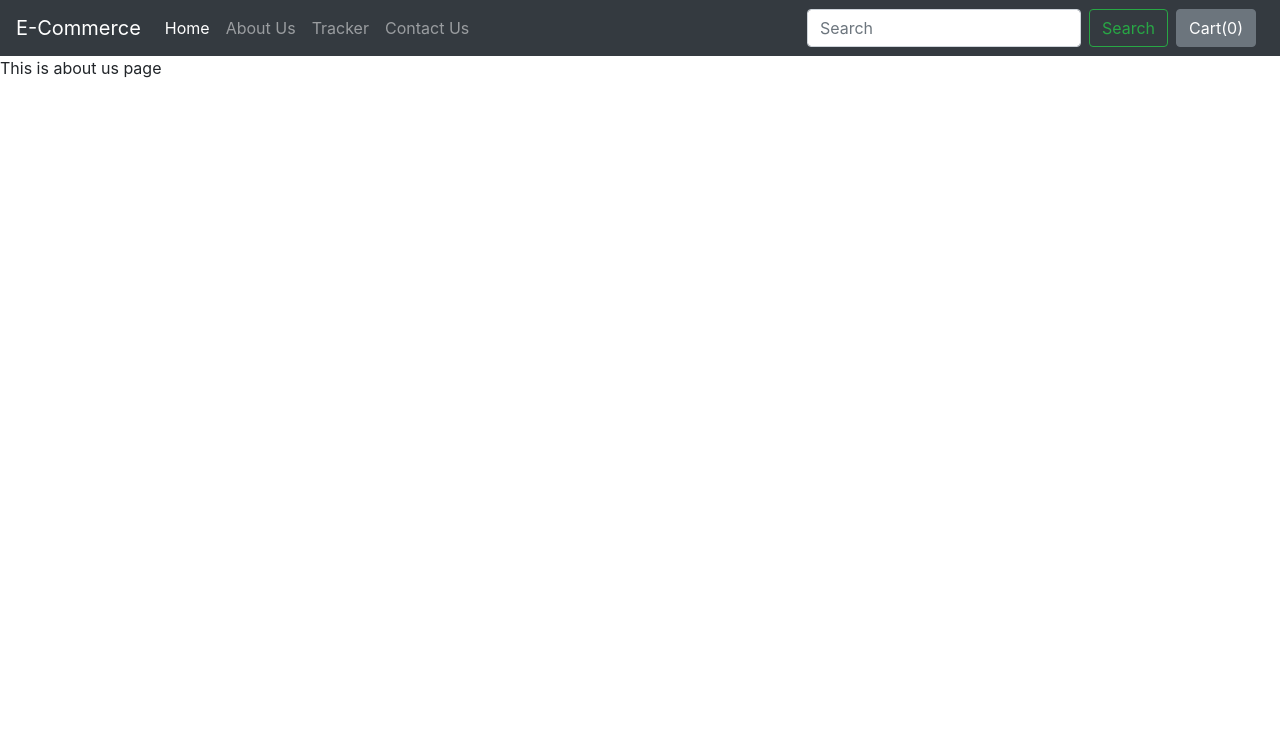
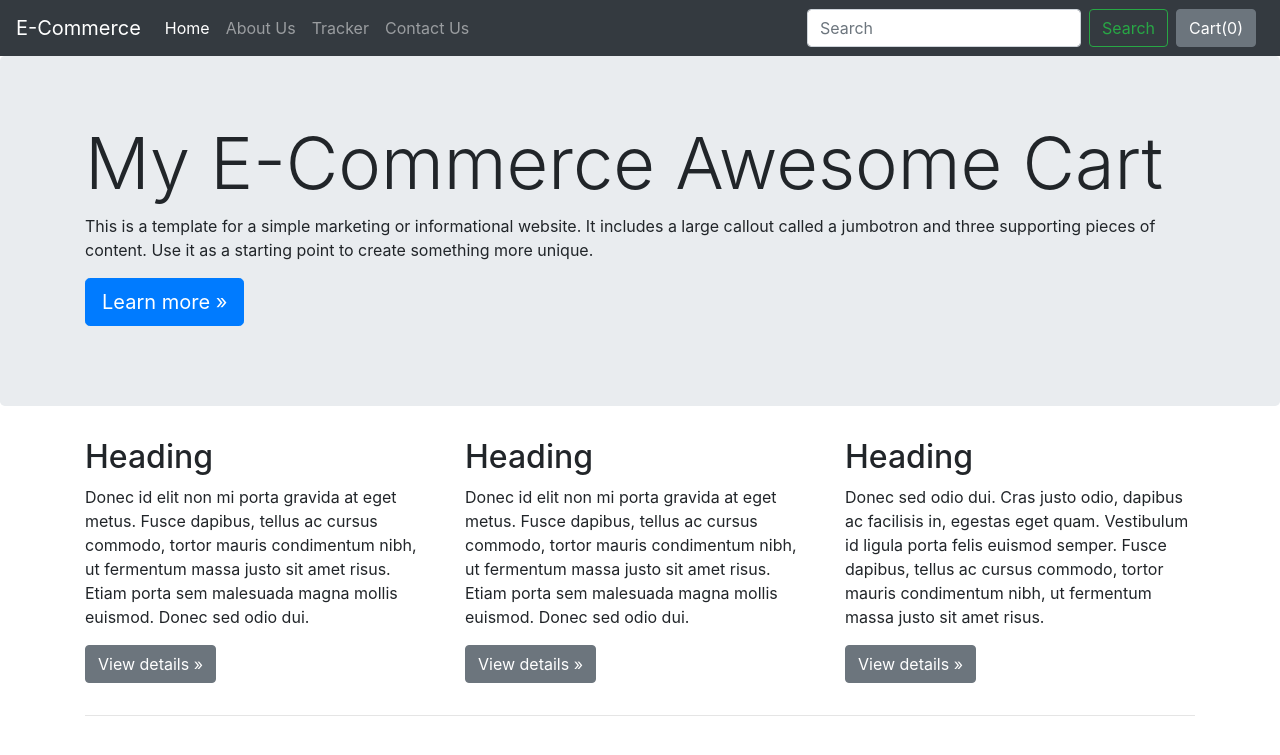
Before and after one commit to Mohammadhussain257/ecommerce, a Django app: page /shop/about/ in a window 1280 px wide. Shown: the top 755 px of the page. Run offline with Django 3.2, Linux system fonts and the light colour scheme; some libraries are stand-ins or nearby versions.

Commit message:
quick view of product and about us page

```diff
--- a/shop/urls.py
+++ b/shop/urls.py
@@ -9,6 +9,6 @@ urlpatterns = [
     path('contact/', views.contact, name='ContactUs'),
     path('tracker/', views.tracker, name='TrackingStatus'),
     path('search/', views.search, name='Search'),
-    path('productview/', views.prodview, name='ProductView'),
+    path('productview/<int:prod_id>', views.prodview, name='ProductView'),
     path('checkout/', views.checkout, name='Checkout'),
 ]
--- a/shop/views.py
+++ b/shop/views.py
@@ -34,8 +34,10 @@ def search(request):
     return render(request, 'shop/search.html')
 
 
-def prodview(request):
-    return render(request, 'shop/productview.html')
+def prodview(request, prod_id):
+    # Fetch the product using id
+    product = Product.objects.filter(id=prod_id)
+    return render(request, 'shop/productview.html', {'products':product[0]})
 
 
 def checkout(request):
--- a/templates/base.html
+++ b/templates/base.html
@@ -42,6 +42,35 @@
 </nav>
 {% block css %}{% endblock css %}
 {% block content %}{% endblock content %}
-{% block js %}{% endblock js %}
+{% block js %}
+    <script>
+    console.log('working');
+    if(localStorage.getItem('cart') == null){
+    var cart = {};
+    }
+    else
+    {
+    cart = JSON.parse(localStorage.getItem('cart'));
+    document.getElementById('cart').innerHTML = Object.keys(cart).length;
+    }
+    $('.cart').click(function(){
+    console.log('clicked');
+    var idstr = this.id.toString();
+    console.log(idstr);
+    if (cart[idstr] !==undefined){
+    cart[idstr] = cart[idstr] + 1;
+    }
+    else
+    {
+    cart[idstr] = 1;
+    }
+    console.log(cart);
+    localStorage.setItem('cart', JSON.stringify(cart));
+    document.getElementById('cart').innerHTML = Object.keys(cart).length;
+    });
+    $('#popcart').popover({trigger: 'focus'})
+    document.getElementById("popcart").setAttribute('data-content', '<h5>Items in your Cart</h5>');
+</script>
+{% endblock js %}
 </body>
 </html>
--- a/templates/shop/aboutus.html
+++ b/templates/shop/aboutus.html
@@ -1,5 +1,40 @@
 {% extends 'base.html' %}
 {% load bootstrap4 %}
 {% block content %}
-    <p>This is about us page</p>
+    <main role="main">
+
+      <!-- Main jumbotron for a primary marketing message or call to action -->
+      <div class="jumbotron">
+        <div class="container">
+          <h1 class="display-3">My E-Commerce Awesome Cart</h1>
+          <p>This is a template for a simple marketing or informational website. It includes a large callout called a jumbotron and three supporting pieces of content. Use it as a starting point to create something more unique.</p>
+          <p><a class="btn btn-primary btn-lg" href="#" role="button">Learn more &raquo;</a></p>
+        </div>
+      </div>
+
+      <div class="container">
+        <!-- Example row of columns -->
+        <div class="row">
+          <div class="col-md-4">
+            <h2>Heading</h2>
+            <p>Donec id elit non mi porta gravida at eget metus. Fusce dapibus, tellus ac cursus commodo, tortor mauris condimentum nibh, ut fermentum massa justo sit amet risus. Etiam porta sem malesuada magna mollis euismod. Donec sed odio dui. </p>
+            <p><a class="btn btn-secondary" href="#" role="button">View details &raquo;</a></p>
+          </div>
+          <div class="col-md-4">
+            <h2>Heading</h2>
+            <p>Donec id elit non mi porta gravida at eget metus. Fusce dapibus, tellus ac cursus commodo, tortor mauris condimentum nibh, ut fermentum massa justo sit amet risus. Etiam porta sem malesuada magna mollis euismod. Donec sed odio dui. </p>
+            <p><a class="btn btn-secondary" href="#" role="button">View details &raquo;</a></p>
+          </div>
+          <div class="col-md-4">
+            <h2>Heading</h2>
+            <p>Donec sed odio dui. Cras justo odio, dapibus ac facilisis in, egestas eget quam. Vestibulum id ligula porta felis euismod semper. Fusce dapibus, tellus ac cursus commodo, tortor mauris condimentum nibh, ut fermentum massa justo sit amet risus.</p>
+            <p><a class="btn btn-secondary" href="#" role="button">View details &raquo;</a></p>
+          </div>
+        </div>
+
+        <hr>
+
+      </div> <!-- /container -->
+
+    </main>
 {% endblock content %}
```
Also changed, not shown: templates/shop/index.html (+3 -33 lines), templates/shop/productview.html (+20 -1 lines).
